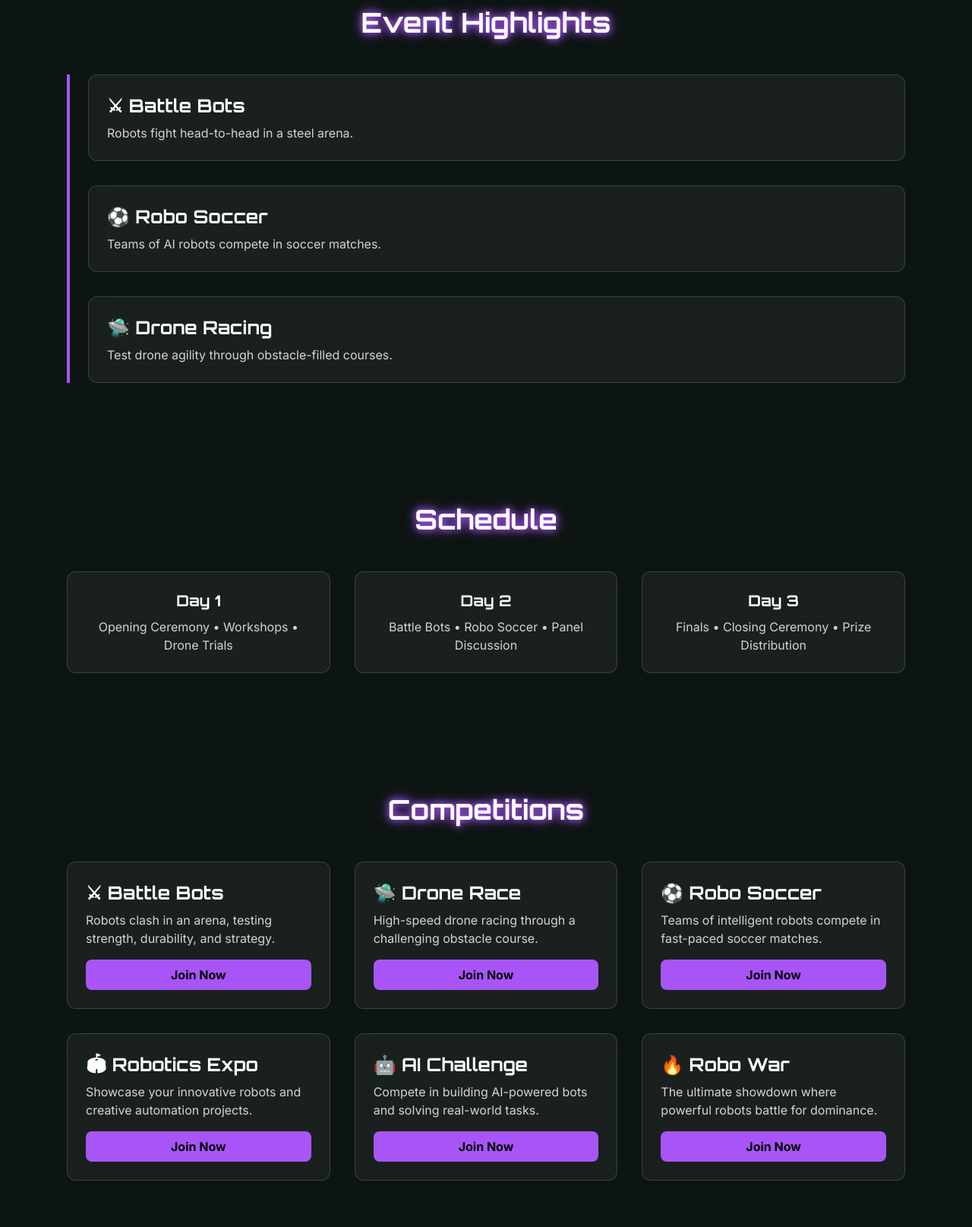
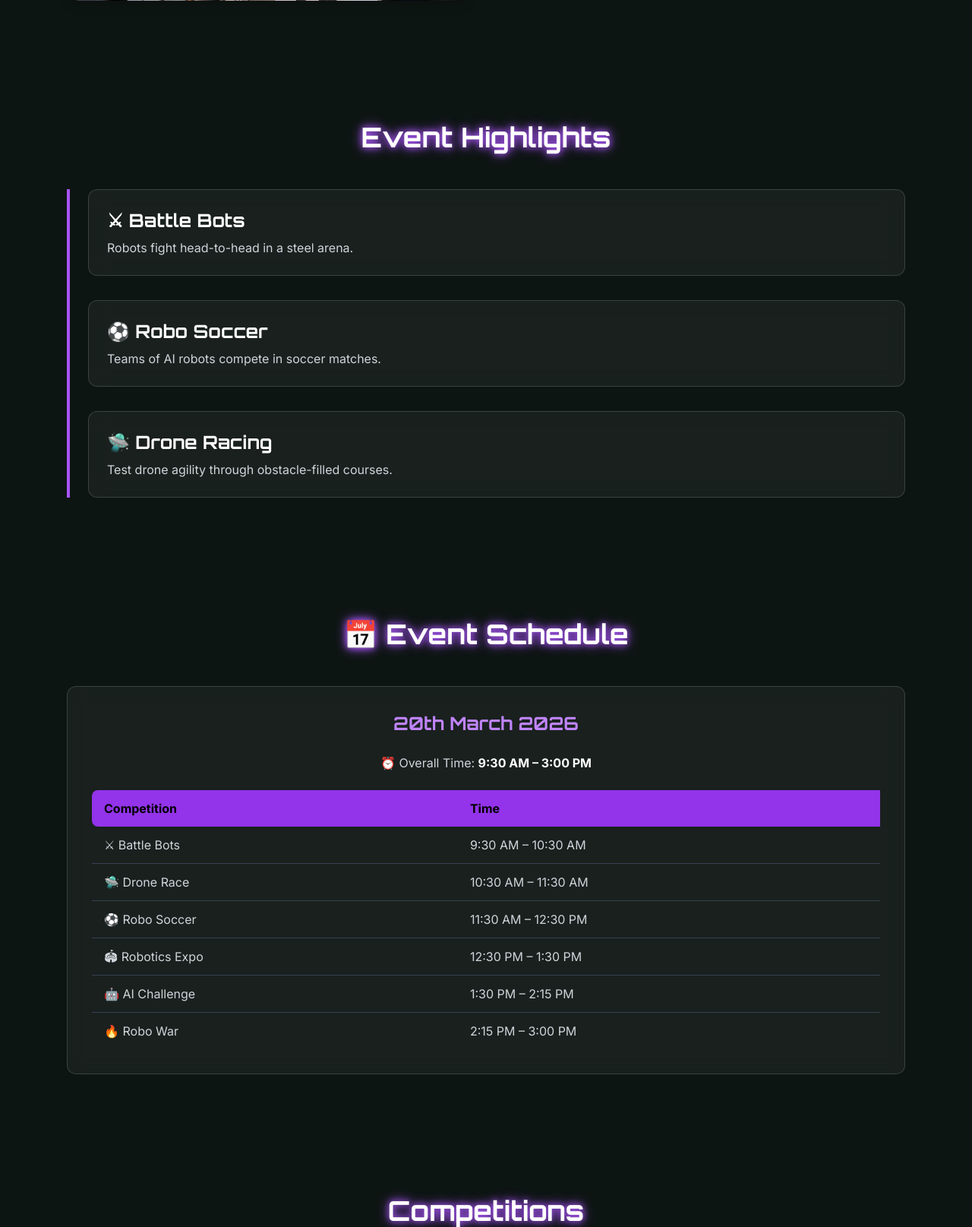
Before and after one commit to hrishico/College-Website, a Flask app: page /robo in a window 1280 px wide. Shown: the part 1238-2853 px from the top of the page at 76% size. Run offline with Flask 3, Linux system fonts and the light colour scheme; some libraries are stand-ins or nearby versions.

Commit message:
3 pages neat timelines

```diff
--- a/templates/robo.html
+++ b/templates/robo.html
@@ -62,14 +62,14 @@
   <!-- Hero -->
 <section
   class="h-screen flex flex-col justify-center items-center text-center relative bg-cover bg-center"
-  style="background-image: url('file:///C:/Users/siddhesh%20mohite/PycharmProjects/PythonProject/vinayakit%20project/college-event/College-Website/static/assets/images/robohero2.jpg');">
+  style="background-image: url('static/assets/images/robohero2.jpg');">
 
   <!-- Dark overlay -->
   <div class="absolute inset-0 bg-black/70"></div>
 
   <!-- Hero Content -->
   <div class="relative z-10 px-6">
-    <h1 class="text-5xl md:text-7xl font-extrabold glow-text mb-6">Robo Show 2025</h1>
+    <h1 class="text-5xl md:text-7xl font-extrabold glow-text mb-6">Robo Show 2026</h1>
     <p class="max-w-2xl mx-auto mb-8 text-gray-300 text-lg">
       Battle Bots ⚔ • Robo Soccer ⚽ • Drone Races 🛸 • AI Challenges 🤖
     </p>
@@ -96,7 +96,7 @@
 
   <!-- About -->
   <section id="about" class="max-w-6xl mx-auto py-20 px-6 grid md:grid-cols-2 gap-10 items-center">
-    <img src="file:///C:/Users/siddhesh%20mohite/PycharmProjects/PythonProject/vinayakit%20project/college-event/College-Website/static/assets/images/robot8.jpg" class="rounded-2xl shadow-lg">
+    <img src="static/assets/images/robot8.jpg" class="rounded-2xl shadow-lg">
     <div>
       <h2 class="text-4xl font-bold glow-text mb-6">About Robo Show</h2>
       <p class="text-gray-300 leading-relaxed">An annual tech extravaganza where robots come alive! Witness cutting-edge robotics in action — from soccer-playing bots to intelligent drones. Experience innovation, creativity, and adrenaline in one event.</p>
@@ -123,23 +123,53 @@
   </section>
 
   <!-- Schedule -->
+  <!-- Schedule -->
   <section id="schedule" class="max-w-6xl mx-auto py-20 px-6 text-center">
-    <h2 class="text-4xl font-bold glow-text mb-12">Schedule</h2>
-    <div class="grid md:grid-cols-3 gap-8">
-      <div class="glass-card p-6 rounded-xl">
-        <h4 class="text-xl font-semibold">Day 1</h4>
-        <p class="text-gray-300 mt-2">Opening Ceremony • Workshops • Drone Trials</p>
-      </div>
-      <div class="glass-card p-6 rounded-xl">
-        <h4 class="text-xl font-semibold">Day 2</h4>
-        <p class="text-gray-300 mt-2">Battle Bots • Robo Soccer • Panel Discussion</p>
-      </div>
-      <div class="glass-card p-6 rounded-xl">
-        <h4 class="text-xl font-semibold">Day 3</h4>
-        <p class="text-gray-300 mt-2">Finals • Closing Ceremony • Prize Distribution</p>
+    <h2 class="text-4xl font-bold glow-text mb-12">📅 Event Schedule</h2>
+
+    <div class="glass-card p-8 rounded-xl">
+      <h3 class="text-2xl font-semibold text-purple-400 mb-6">20th March 2026</h3>
+      <p class="text-gray-300 mb-6">⏰ Overall Time: <span class="font-bold text-white">9:30 AM – 3:00 PM</span></p>
+
+      <div class="overflow-x-auto">
+        <table class="w-full text-left border-collapse">
+          <thead>
+            <tr class="bg-purple-600 text-black">
+              <th class="py-3 px-4 rounded-l-lg">Competition</th>
+              <th class="py-3 px-4">Time</th>
+            </tr>
+          </thead>
+          <tbody class="text-gray-300">
+            <tr class="border-b border-gray-700 hover:bg-purple-900/30 transition">
+              <td class="py-3 px-4">⚔ Battle Bots</td>
+              <td class="py-3 px-4">9:30 AM – 10:30 AM</td>
+            </tr>
+            <tr class="border-b border-gray-700 hover:bg-purple-900/30 transition">
+              <td class="py-3 px-4">🛸 Drone Race</td>
+              <td class="py-3 px-4">10:30 AM – 11:30 AM</td>
+            </tr>
+            <tr class="border-b border-gray-700 hover:bg-purple-900/30 transition">
+              <td class="py-3 px-4">⚽ Robo Soccer</td>
+              <td class="py-3 px-4">11:30 AM – 12:30 PM</td>
+            </tr>
+            <tr class="border-b border-gray-700 hover:bg-purple-900/30 transition">
+              <td class="py-3 px-4">🏟 Robotics Expo</td>
+              <td class="py-3 px-4">12:30 PM – 1:30 PM</td>
+            </tr>
+            <tr class="border-b border-gray-700 hover:bg-purple-900/30 transition">
+              <td class="py-3 px-4">🤖 AI Challenge</td>
+              <td class="py-3 px-4">1:30 PM – 2:15 PM</td>
+            </tr>
+            <tr class="hover:bg-purple-900/30 transition">
+              <td class="py-3 px-4">🔥 Robo War</td>
+              <td class="py-3 px-4">2:15 PM – 3:00 PM</td>
+            </tr>
+          </tbody>
+        </table>
       </div>
     </div>
   </section>
+
   <!-- Competitions -->
   <section id="competitions" class="max-w-6xl mx-auto py-20 px-6">
     <h2 class="text-4xl font-bold glow-text mb-12 text-center">Competitions</h2>
@@ -235,27 +265,27 @@
     <h2 class="text-4xl font-bold glow-text mb-12 text-center">Past Robo exhibition Gallery</h2>
     <div class="grid md:grid-cols-3 gap-6">
       <div class="glass-card overflow-hidden rounded-xl">
-        <img src="static/assets/images/inquiz.png"
+        <img src="static/assets/images/robot1.jpg"
              alt="Battle Bots Past" class="w-full h-60 object-cover hover:scale-110 transition">
       </div>
       <div class="glass-card overflow-hidden rounded-xl">
-        <img src="file:///C:/Users/siddhesh%20mohite/PycharmProjects/PythonProject/vinayakit%20project/college-event/College-Website/static/assets/images/robot2.jpeg"
+        <img src="static/assets/images/robot2.jpeg"
              alt="Drone Race Past" class="w-full h-60 object-cover hover:scale-110 transition">
       </div>
       <div class="glass-card overflow-hidden rounded-xl">
-        <img src="static/assets/images/inquiz.png"
+        <img src="static/assets/images/robot4.jpeg"
              alt="Robo Soccer Past" class="w-full h-60 object-cover hover:scale-110 transition">
       </div>
       <div class="glass-card overflow-hidden rounded-xl">
-        <img src="file:///C:/Users/siddhesh%20mohite/PycharmProjects/PythonProject/vinayakit%20project/college-event/College-Website/static/assets/images/robot5.jpg"
+        <img src="static/assets/images/robot5.jpg"
              alt="Robotics Expo" class="w-full h-60 object-cover hover:scale-110 transition">
       </div>
       <div class="glass-card overflow-hidden rounded-xl">
-        <img src="file:///C:/Users/siddhesh%20mohite/PycharmProjects/PythonProject/vinayakit%20project/college-event/College-Website/static/assets/images/robot6.png"
+        <img src="static/assets/images/robot6.png"
              alt="AI Challenge" class="w-full h-60 object-cover hover:scale-110 transition">
       </div>
       <div class="glass-card overflow-hidden rounded-xl">
-        <img src="file:///C:/Users/siddhesh%20mohite/PycharmProjects/PythonProject/vinayakit%20project/college-event/College-Website/static/assets/images/robot7.jpg"
+        <img src="static/assets/images/robot7.jpg"
              alt="Past Robo Show" class="w-full h-60 object-cover hover:scale-110 transition">
       </div>
     </div>
@@ -265,7 +295,7 @@
   <!-- Register -->
   <section id="register" class="py-20 bg-gradient-to-r from-purple-600 to-pink-500 text-black text-center">
     <h2 class="text-4xl font-bold mb-6">Register Now</h2>
-    <p class="mb-6 text-lg">Don’t miss the most thrilling robotics showcase of 2025!</p>
+    <p class="mb-6 text-lg">Don’t miss the most thrilling robotics showcase of 2026!</p>
     <a href="/register?event=robo Show" class="px-6 py-3 bg-black text-purple-400 font-bold rounded-xl hover:bg-gray-900 transition">Register Online</a>
   </section>
 
@@ -273,11 +303,11 @@
         <div class="container mx-auto px-6 text-center">
             <div class="flex items-center justify-center space-x-2 mb-4">
                 <div class="text-2xl">💻</div>
-                <h4 class="font-orbitron text-xl font-bold glow-text">Robo Show2025</h4>
+                <h4 class="font-orbitron text-xl font-bold glow-text">Robo Show2026</h4>
             </div>
             <p class="text-gray-400 mb-2">Government Polytechnic Ratnagiri</p>
             <p class="text-gray-500 text-sm">
-                &copy; 2025 Robo Show. All rights reserved.
+                &copy; 2026 Robo Show. All rights reserved.
             </p>
         </div>
     </footer>
```
Also changed, not shown: templates/codewar.html (+16 -18 lines), templates/techquiz.html (+46 -5 lines).
